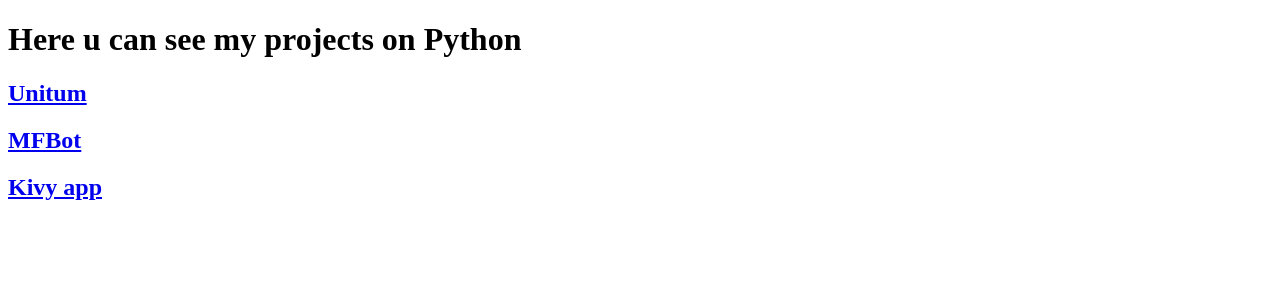
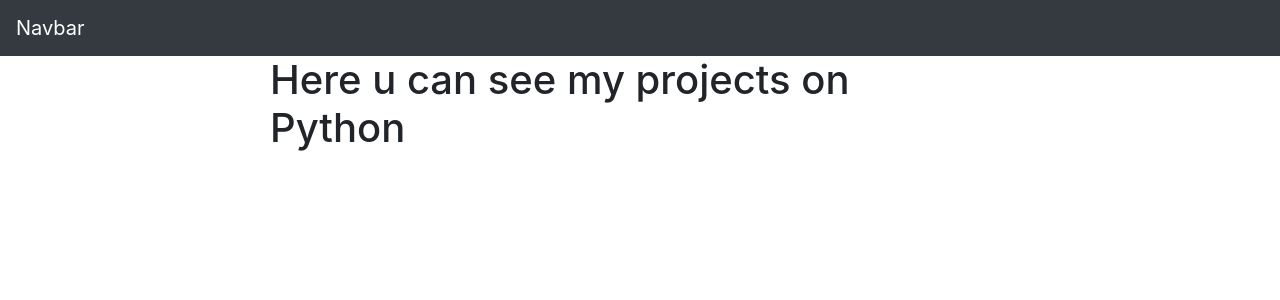
Before and after one commit to NIKITA-76/django-site, a Django app: page / in a window 1280 px wide. Shown: the top 300 px of the page. Run offline with Django 4.2, Linux system fonts and the light colour scheme; data that the repository does not hold is empty.

Commit message:
Connect bootstrap and chang HTML

```diff
--- a/DBLOG/templates/main.html
+++ b/DBLOG/templates/main.html
@@ -1,27 +1,39 @@
 <!DOCTYPE html>
 <html lang="en">
 <head>
+    <link rel="stylesheet" href="https://cdn.jsdelivr.net/npm/bootstrap@4.3.1/dist/css/bootstrap.min.css"
+          integrity="sha384-ggOyR0iXCbMQv3Xipma34MD+dH/1fQ784/j6cY/iJTQUOhcWr7x9JvoRxT2MZw1T" crossorigin="anonymous">
     <meta charset="UTF-8">
     <title>Title</title>
 </head>
 <body>
-<h1 href="/messenger">Here u can see my projects on Python</h1>
 
-<h2><a href="/messenger">Unitum</a></h2>
-<h2><a href="/tg_bot">MFBot</a></h2>
-<h2><a href="/kv_app">Kivy app</a></h2>
+<nav class="navbar navbar-dark bg-dark">
+    <a class="navbar-brand" href="#">Navbar</a>
+</nav>
+
+<div class="container mx-auto" style="width: 770px;">
+    <div class="h-100 d-flex align-items-center justify-content-center" style="width: 700px;">
+        <h1 href="/messenger">Here u can see my projects on Python</h1>
+    </div>
+</div>
+
 
 {% block content %}
 
+<div class="container mx-auto" style="width: 700px;">
 
-<ul>
     {% for p in posts %}
-    <li>
-        <h2><a href= {{p.link}}> {{p.title}} </a></h2>
+    <div class="h-100 d-flex align-items-center justify-content-center" style="width: 700px;">
+        <h2><a href={{p.link}}> {{p.title}} </a></h2>
+    </div>
+    <div class="h-100 d-flex align-items-center justify-content-center" style="width: 700px;">
         <p>{{p.description}}</p>
-    </li>
+    </div>
     {% endfor %}
-</ul>
+
+</div>
+
 
 {% endblock %}
 
```
